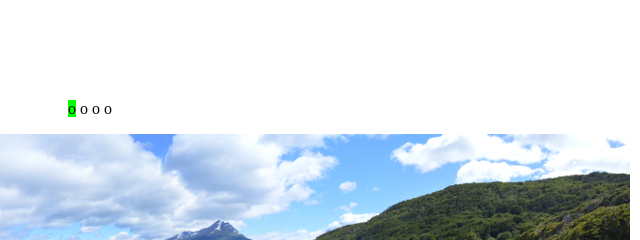
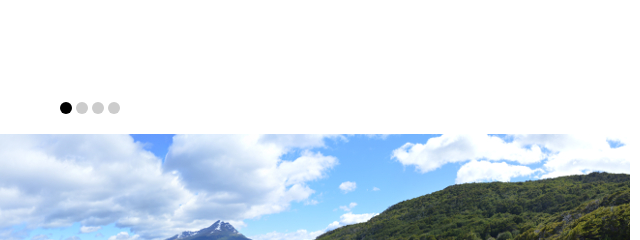
Before and after one commit to merodriguezblanco/css3-slider, a plain HTML site: page index.html in a window 1280 px wide. Shown: the top 240 px of the page, 550-1190 px from the left. Drawn offline with Linux system fonts and the light colour scheme.

Commit message:
Look and feel for slider controls.

```diff
--- a/css/slider.css
+++ b/css/slider.css
@@ -28,7 +28,12 @@
 }
 
 .slider-control-label {
+  background-color: #CCC;
+  border-radius: 50%;
   cursor: pointer;
+  display: inline-block;
+  height: 12px;
+  width: 12px;
 }
 
 #slide-1:checked ~ .slider-inner {
@@ -48,17 +53,17 @@
 }
 
 #slide-1:checked ~ [for="slide-1"] {
-  background-color: #0F0;
+  background-color: #000;
 }
 
 #slide-2:checked ~ [for="slide-2"] {
-  background-color: #0F0;
+  background-color: #000;
 }
 
 #slide-3:checked ~ [for="slide-3"] {
-  background-color: #0F0;
+  background-color: #000;
 }
 
 #slide-4:checked ~ [for="slide-4"] {
-  background-color: #0F0;
+  background-color: #000;
 }
--- a/index.html
+++ b/index.html
@@ -15,10 +15,10 @@
         <input type="radio" name="slider-control" class="slider-control" id="slide-3">
         <input type="radio" name="slider-control" class="slider-control" id="slide-4">
 
-        <label class="slider-control-label" for="slide-1">o</label>
-        <label class="slider-control-label" for="slide-2">o</label>
-        <label class="slider-control-label" for="slide-3">o</label>
-        <label class="slider-control-label" for="slide-4">o</label>
+        <label class="slider-control-label" for="slide-1"></label>
+        <label class="slider-control-label" for="slide-2"></label>
+        <label class="slider-control-label" for="slide-3"></label>
+        <label class="slider-control-label" for="slide-4"></label>
 
         <ul class="slider-inner">
           <li class="slide"><img src="/img/slide-1.jpg" alt="Slide 1"></li>
```
